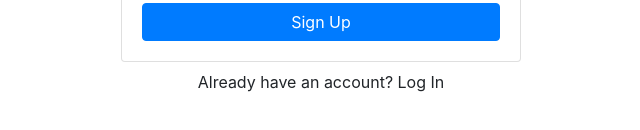
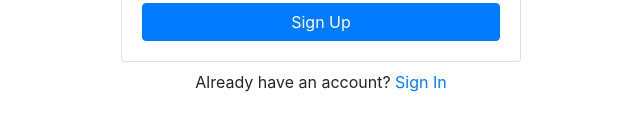
Before and after one commit to dimension23/lumiere, a React (Create React App) app: page /signup in a window 1280 px wide. Shown: the part 522-652 px from the top of the page, without its empty margins (319-959 px from the left). Built offline with nearby package versions, Linux system fonts and the light colour scheme; no server answers.

Commit message:
Added navigation

```diff
--- a/src/components/SignUp.jsx
+++ b/src/components/SignUp.jsx
@@ -1,14 +1,16 @@
 import React, { useRef, useState } from "react";
 import { Form, Button, Card, Alert } from "react-bootstrap";
 import { useAuth } from "../contexts/AuthContext";
+import { Link, useHistory } from "react-router-dom";
 
 const SignUp = () => {
   const emailRef = useRef();
   const passwordRef = useRef();
   const passwordConfirmRef = useRef();
-  const { signup, currentUser } = useAuth();
+  const { signup } = useAuth();
   const [error, setError] = useState();
   const [loading, setLoading] = useState(false);
+  const history = useHistory();
 
   async function handleSubmit(e) {
     e.preventDefault();
@@ -19,6 +21,7 @@ const SignUp = () => {
       setError("");
       setLoading(true);
       await signup(emailRef.current.value, passwordRef.current.value);
+      history.push("/");
     } catch (error) {
       setError(error.message);
     }
@@ -51,7 +54,7 @@ const SignUp = () => {
         </Card.Body>
       </Card>
       <div className="w-100 text-center mt-2">
-        Already have an account? Log In
+        Already have an account? <Link to="/signin">Sign In</Link>
       </div>
     </>
   );
```
